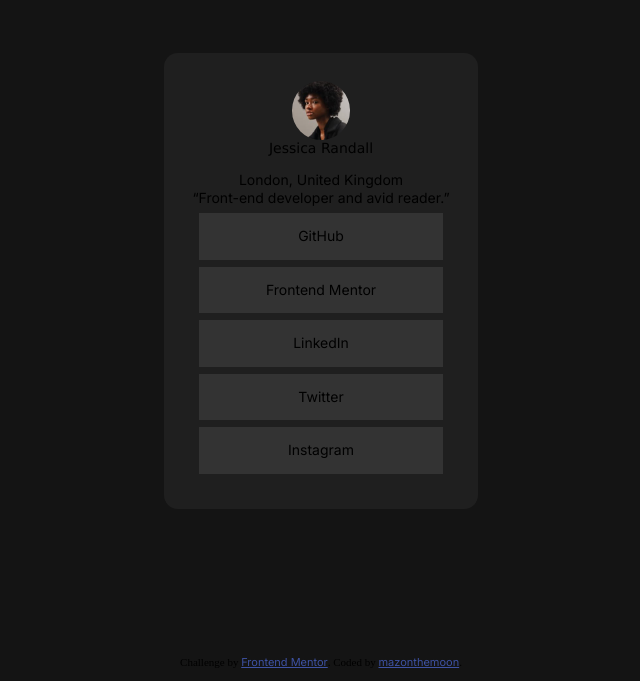
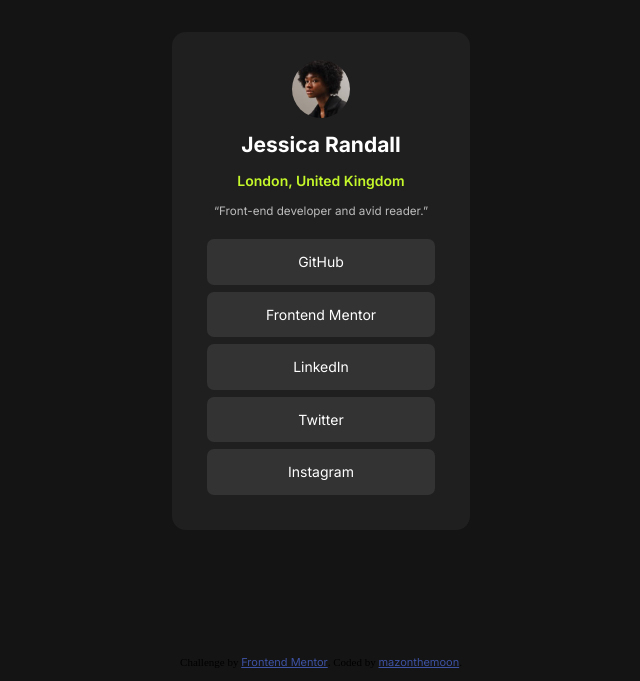
Before and after one commit to MazontheMoon/frontendmentor-social-links-profile, a plain HTML site: page index.html in a window 1280 px wide. Shown: the part 119-800 px from the top of the page, without its empty margins (319-959 px from the left). Drawn offline with Linux system fonts and the light colour scheme.

Commit message:
style: Text and button styles

```diff
--- a/style.css
+++ b/style.css
@@ -92,6 +92,7 @@
 
   figure img {
     border-radius: 50%;
+    margin-bottom: 1rem;
   }
 
   ul {
@@ -100,7 +101,6 @@
 
   ul li {
     margin: 0.5rem;
-    padding: 1rem;
     background-color: var(--col-button);
     text-align: center;
   }
@@ -109,22 +109,41 @@
     Text and Images
   =================*/
 
-  h1, h2, h3, p, a {
+  figcaption, p, a {
     font-family: var(--font-main) ;
+    color: var(--col-text);
   }
 
-  h1 {
+  figcaption {
     font-weight: var(--fontwght-header);
+    font-size: 1.5rem;
   }
 
-  h2 {
+  .subheader {
     font-weight: var(--fontwght-subheader);
+    color: var(--col-highlight);
   }
 
-  h3, li, p {
+  .quote {
+    margin: 1rem;
+    font-size: smaller;
+    opacity: 0.7;
+  }
+
+  li, p , a{
     font-weight: var(--fontwght-text);
   }
 
+  li {
+    border-radius: 0.5rem;
+  }
+
+  li a {
+    display: inline-block;
+    width: 100%;
+    height: 100%;
+    padding: 1rem;
+  }
 
 
   /*frontend mentor attribution*/
```
